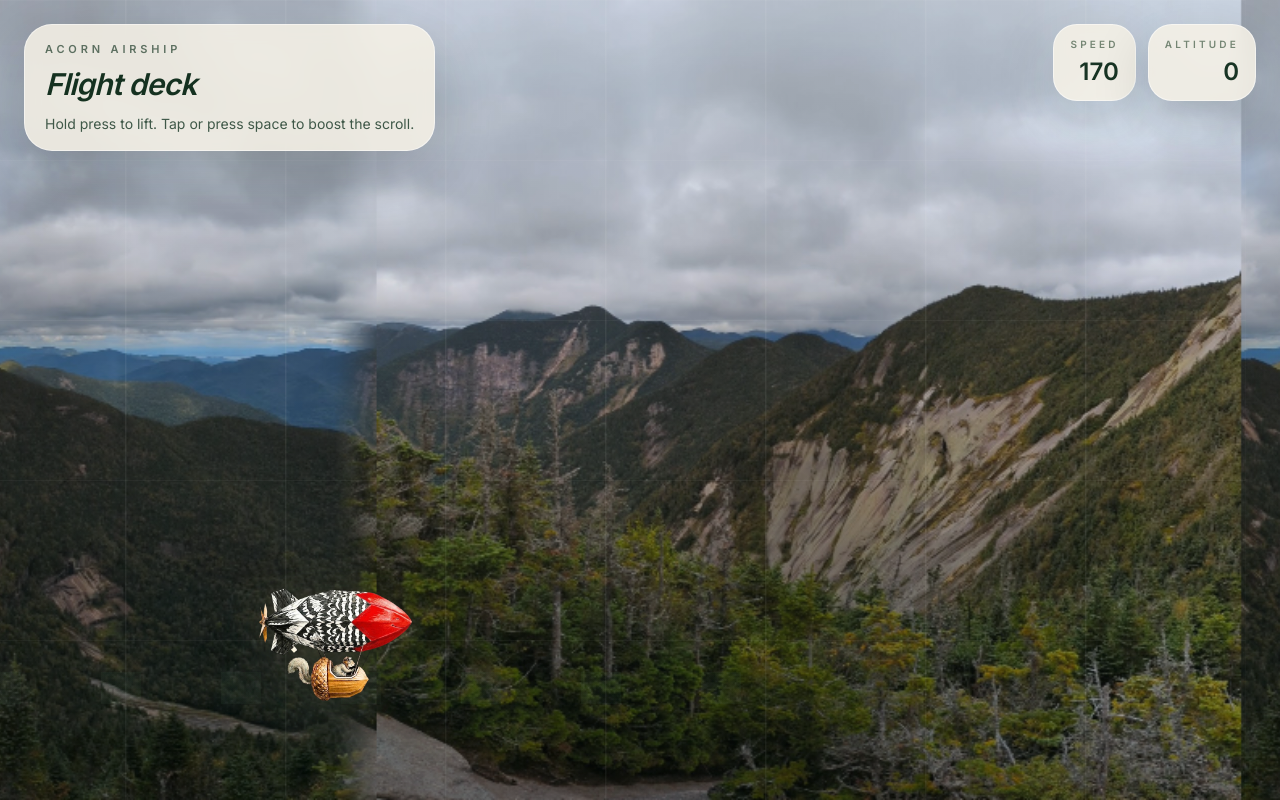
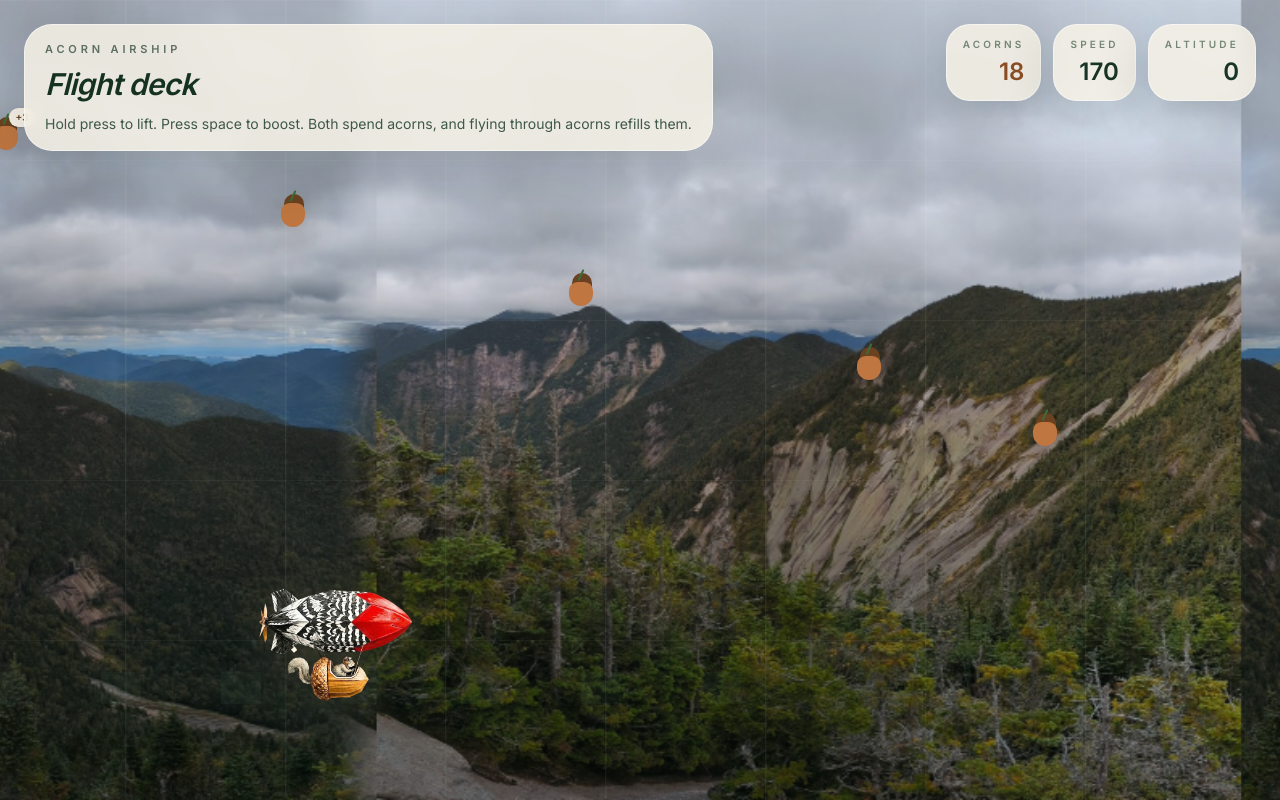
Before and after one commit to ithacaben-design/airship2, a React (Vite) app: page / in a window 1280 px wide. Both pictures are taken after a click on the button "LAUNCH FLIGHT". Built offline with nearby package versions, Linux system fonts and the light colour scheme.

Commit message:
Add collectible acorns and spend them for flight

```diff
--- a/src/GameApp.tsx
+++ b/src/GameApp.tsx
@@ -11,6 +11,16 @@ const LIFT_ACCELERATION = -980;
 const GRAVITY = 620;
 const CRUISE_SPEED = 170;
 const BOOST_SPEED = 310;
+const LIFT_COST_PER_SECOND = 2.4;
+const BOOST_COST_PER_SECOND = 4.2;
+
+type AcornPickup = {
+  worldX: number;
+  y: number;
+  value: number;
+  phase: number;
+  collected: boolean;
+};
 
 type LayerConfig = {
   image: string;
@@ -59,6 +69,7 @@ export default function GameApp() {
   const [worldScroll, setWorldScroll] = useState(0);
   const [speed, setSpeed] = useState(0);
   const [altitude, setAltitude] = useState(0);
+  const [acorns, setAcorns] = useState(18);
   const [liftActive, setLiftActive] = useState(false);
   const [boostActive, setBoostActive] = useState(false);
 
@@ -66,9 +77,11 @@ export default function GameApp() {
   const velocityRef = useRef(0);
   const scrollRef = useRef(worldScroll);
   const speedRef = useRef(speed);
+  const acornsRef = useRef(acorns);
   const startedRef = useRef(started);
   const liftRef = useRef(liftActive);
   const boostRef = useRef(boostActive);
+  const pickupsRef = useRef<AcornPickup[]>([]);
 
   useEffect(() => {
     shipYRef.current = shipY;
@@ -81,6 +94,10 @@ export default function GameApp() {
   useEffect(() => {
     speedRef.current = speed;
   }, [speed]);
+
+  useEffect(() => {
+    acornsRef.current = acorns;
+  }, [acorns]);
 
   useEffect(() => {
     startedRef.current = started;
@@ -105,6 +122,24 @@ export default function GameApp() {
     window.addEventListener('resize', handleResize);
     return () => window.removeEventListener('resize', handleResize);
   }, []);
+
+  useEffect(() => {
+    pickupsRef.current = Array.from({length: 32}, (_, index) => ({
+      worldX: 440 + index * 260 + (index % 4) * 28,
+      y: 150 + ((index * 67) % Math.max(180, viewport.height - 360)),
+      value: index % 6 === 0 ? 3 : 1,
+      phase: index * 0.8,
+      collected: false,
+    }));
+  }, [viewport.height]);
+
+  const updateAcorns = (updater: (value: number) => number) => {
+    setAcorns((current) => {
+      const next = Math.max(0, updater(current));
+      acornsRef.current = next;
+      return next;
+    });
+  };
 
   useEffect(() => {
     const activateLift = () => setLiftActive(true);
@@ -149,9 +184,15 @@ export default function GameApp() {
       lastTime = time;
 
       if (startedRef.current) {
-        const acceleration = liftRef.current ? LIFT_ACCELERATION : GRAVITY;
+        const canLift = liftRef.current && acornsRef.current > 0;
+        const canBoost = boostRef.current && acornsRef.current > 0;
+        const acceleration = canLift ? LIFT_ACCELERATION : GRAVITY;
         velocityRef.current += acceleration * dt;
-        velocityRef.current *= liftRef.current ? 0.99 : 0.985;
+        velocityRef.current *= canLift ? 0.99 : 0.985;
+
+        if (canLift) {
+          updateAcorns((current) => current - LIFT_COST_PER_SECOND * dt);
+        }
 
         const nextShipY = clamp(
           shipYRef.current + velocityRef.current * dt,
@@ -166,11 +207,15 @@ export default function GameApp() {
         shipYRef.current = nextShipY;
         setShipY(nextShipY);
 
-        const targetSpeed = boostRef.current ? BOOST_SPEED : CRUISE_SPEED;
+        const targetSpeed = canBoost ? BOOST_SPEED : CRUISE_SPEED;
         const nextSpeed =
           speedRef.current +
           (targetSpeed - speedRef.current) * Math.min(1, dt * 4);
         const nextScroll = scrollRef.current + nextSpeed * dt;
+
+        if (canBoost) {
+          updateAcorns((current) => current - BOOST_COST_PER_SECOND * dt);
+        }
 
         speedRef.current = nextSpeed;
         scrollRef.current = nextScroll;
@@ -179,6 +224,30 @@ export default function GameApp() {
 
         const normalizedHeight = 1 - (nextShipY - 110) / Math.max(1, viewport.height - 280);
         setAltitude(Math.round(normalizedHeight * 5800));
+
+        const nextShipX = viewport.width * 0.24 + Math.min(70, nextSpeed * 0.12);
+        for (const pickup of pickupsRef.current) {
+          if (pickup.collected) {
+            continue;
+          }
+
+          const pickupScreenX = pickup.worldX - nextScroll;
+          if (pickupScreenX < -60 || pickupScreenX > viewport.width + 60) {
+            continue;
+          }
+
+          const pickupScreenY =
+            pickup.y + Math.sin(nextScroll * 0.012 + pickup.phase) * 16;
+          const distance = Math.hypot(
+            pickupScreenX - nextShipX,
+            pickupScreenY - nextShipY,
+          );
+
+          if (distance < 64) {
+            pickup.collected = true;
+            updateAcorns((current) => current + pickup.value);
+          }
+        }
       } else {
         if (speedRef.current !== 0) {
           speedRef.current = 0;
@@ -196,6 +265,14 @@ export default function GameApp() {
   const shipAngle = clamp(velocityRef.current * 0.03, -18, 18);
   const shipX = viewport.width * 0.24 + Math.min(70, speed * 0.12);
   const activeLoop = LOOP_SEQUENCE[Math.floor(worldScroll / 900) % LOOP_SEQUENCE.length];
+  const visiblePickups = pickupsRef.current.filter((pickup) => {
+    if (pickup.collected) {
+      return false;
+    }
+
+    const pickupScreenX = pickup.worldX - worldScroll;
+    return pickupScreenX > -80 && pickupScreenX < viewport.width + 80;
+  });
   const shipShadow = useMemo(
     () => `drop-shadow(0 24px 28px rgba(36, 48, 43, 0.28)) drop-shadow(0 0 22px rgba(238, 197, 122, ${liftActive ? 0.36 : 0.12}))`,
     [liftActive],
@@ -232,6 +309,34 @@ export default function GameApp() {
         }}
       />
 
+      {visiblePickups.map((pickup) => {
+        const pickupScreenX = pickup.worldX - worldScroll;
+        const pickupScreenY =
+          pickup.y + Math.sin(worldScroll * 0.012 + pickup.phase) * 16;
+
+        return (
+          <div
+            key={pickup.worldX}
+            className="pointer-events-none absolute"
+            style={{
+              left: pickupScreenX - 16,
+              top: pickupScreenY - 20,
+            }}
+          >
+            <div className="relative h-10 w-8 drop-shadow-[0_10px_18px_rgba(58,34,10,0.28)]">
+              <div className="absolute left-[6px] top-[1px] h-4 w-5 rounded-t-full rounded-b-[8px] bg-[#6a4221]" />
+              <div className="absolute left-[3px] top-[10px] h-6 w-6 rounded-b-[14px] rounded-t-[10px] bg-[#bf7640]" />
+              <div className="absolute left-[14px] top-[-3px] h-3 w-[2px] rotate-[25deg] rounded-full bg-[#3d6c39]" />
+              {pickup.value > 1 && (
+                <div className="absolute -right-3 -top-2 rounded-full bg-[#f7f2e7] px-1.5 py-0.5 text-[10px] font-semibold text-[#6a4221] shadow-sm">
+                  +{pickup.value}
+                </div>
+              )}
+            </div>
+          </div>
+        );
+      })}
+
       <div
         className="absolute rounded-full bg-[#274635]/15 blur-2xl"
         style={{
@@ -266,11 +371,19 @@ export default function GameApp() {
             Flight deck
           </div>
           <div className="mt-3 text-sm text-[#3f5848]">
-            Hold press to lift. Tap or press space to boost the scroll.
+            Hold press to lift. Press space to boost. Both spend acorns, and flying through acorns refills them.
           </div>
         </div>
 
         <div className="flex gap-3">
+          <div className="rounded-[24px] border border-white/50 bg-[#f7f2e7]/85 px-4 py-3 text-right shadow-[0_20px_60px_rgba(17,34,26,0.16)] backdrop-blur">
+            <div className="text-[10px] font-semibold uppercase tracking-[0.32em] text-[#758674]">
+              Acorns
+            </div>
+            <div className="mt-1 text-2xl font-semibold text-[#8b4e24]">
+              {Math.floor(acorns)}
+            </div>
+          </div>
           <div className="rounded-[24px] border border-white/50 bg-[#f7f2e7]/85 px-4 py-3 text-right shadow-[0_20px_60px_rgba(17,34,26,0.16)] backdrop-blur">
             <div className="text-[10px] font-semibold uppercase tracking-[0.32em] text-[#758674]">
               Speed
@@ -300,7 +413,7 @@ export default function GameApp() {
               Launch Flight
             </h1>
             <p className="mx-auto mt-5 max-w-xl text-base leading-7 text-[#d6e2d1]">
-              Your airship is ready. Launch into a moving mountain run with lift controls and visible world scroll.
+              Your airship is ready. Launch into a moving mountain run, collect acorns in flight, and spend them on lift and boost.
             </p>
             <button
               type="button"
```
